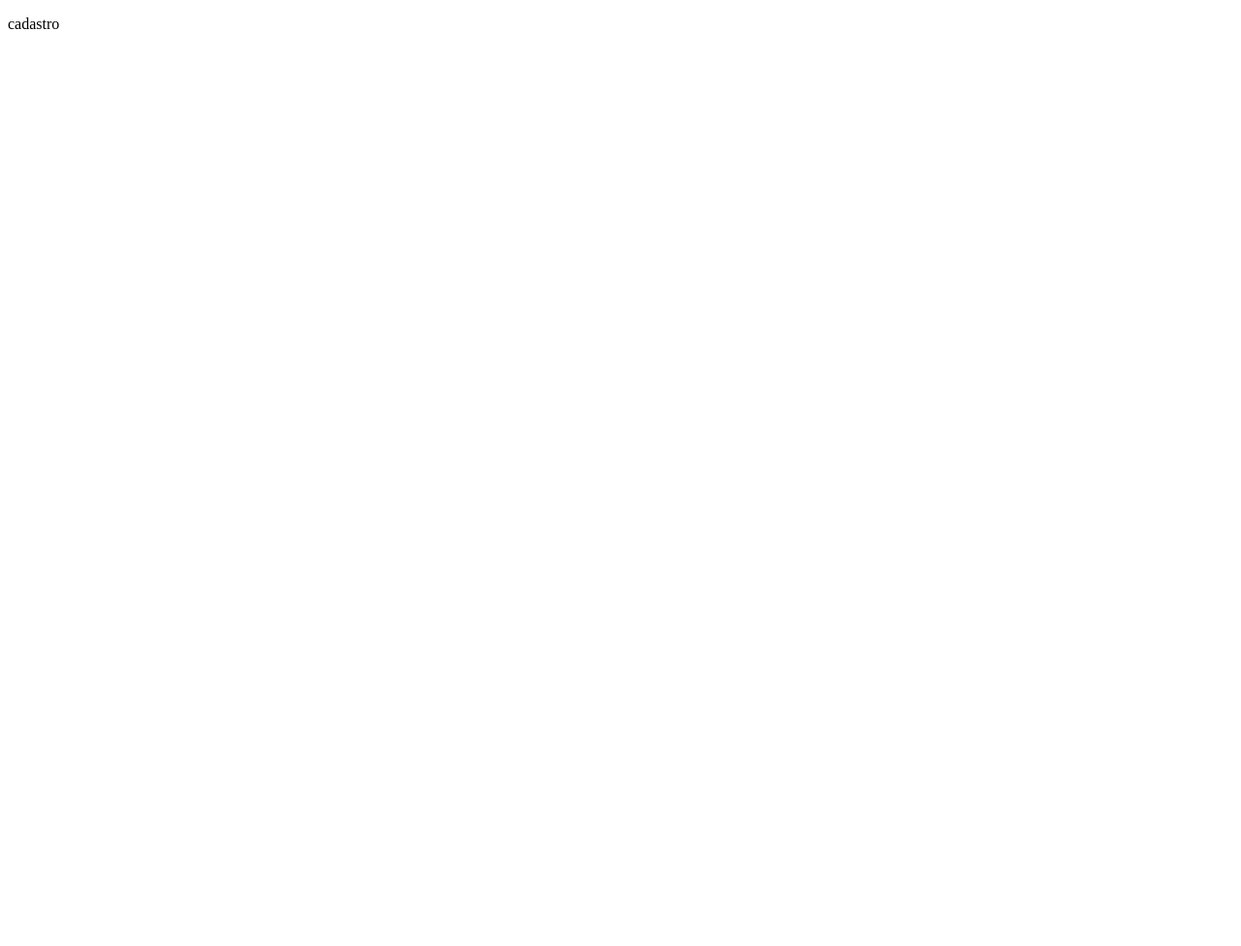
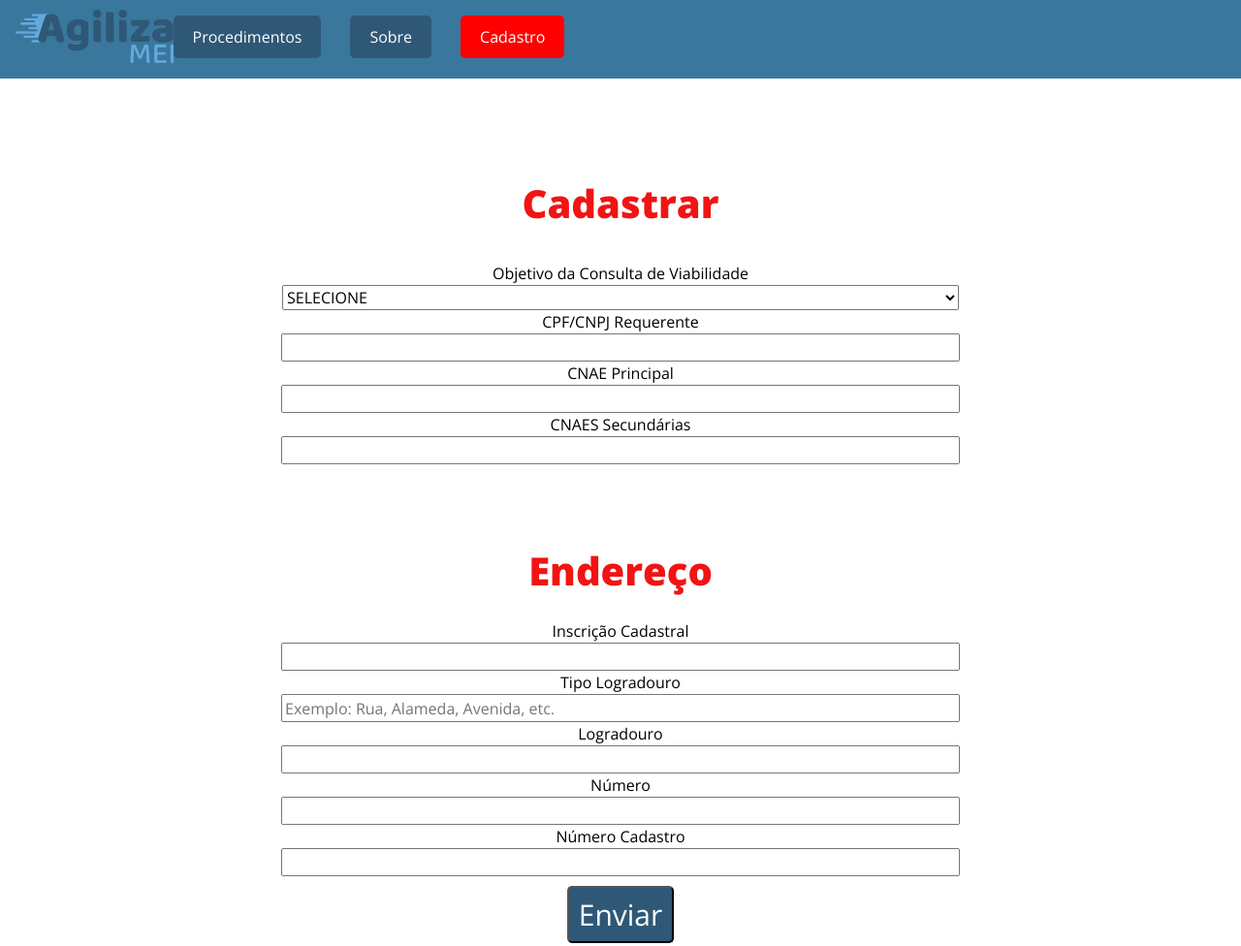
Before and after one commit to more-devs-2-blu/pyninjas, a plain HTML site: page site/cadastro.html in a window 1280 px wide. Shown: the whole page at 97% size. Before the commit the page ends 800 px from the top, so only its background shows below. Drawn offline with nearby package versions, Linux system fonts and the light colour scheme.

Commit message:
revisando

```diff
--- a/site/cadastro.html
+++ b/site/cadastro.html
@@ -4,9 +4,91 @@
     <meta charset="UTF-8">
     <meta http-equiv="X-UA-Compatible" content="IE=edge">
     <meta name="viewport" content="width=device-width, initial-scale=1.0">
-    <title>Document</title>
+    <link rel="shortcut icon" href="imgs/favico.png"/>
+    <link rel="stylesheet" type="text/css" href="css/styles.css"/>
+    <title>Agiliza MEI</title>
+
+    <link rel="preconnect" href="https://fonts.googleapis.com">
+    <link rel="preconnect" href="https://fonts.gstatic.com" crossorigin>
+    <link href="https://fonts.googleapis.com/css2?family=Open+Sans:ital,wght@0,300;0,400;0,800;1,700;1,800&display=swap" rel="stylesheet">
+
+
 </head>
 <body>
-    <p>cadastro</p>
+    <header>
+        <div class="cabecalho">
+            <div class="cabecalho__wrapper">
+                <div>
+                    <img class="imagem__logo" src="imgs/logo01.png">
+                </div>
+                <div class="cabecalho__nav">
+                    <nav>
+                        <ul>
+                            <li><a href="govbr.html">Procedimentos</a></li>
+                            <li><a href="sobre.html">Sobre</a></li>
+                            <li><a id="cadastrolink" href="cadastro.html">Cadastro</a></li>
+                        </ul>
+                    </nav>
+                </div>
+            </div>
+        </div>
+    </header>
+    <section class="formulario__section">
+        <div>
+            <form class="formulario">
+                <div class="formulario__titulo">
+                    <p>Cadastrar</p>
+                </div>
+                <label for="viabilidade">Objetivo da Consulta de Viabilidade</label><br>
+                <select id="opcao__viabilidade" name="opcao__viabilidade">
+                  <option value="0">SELECIONE</option>
+                  <option value="1">Inscrição inicial</option>
+                  <option value="2">Alteração de endereço</option>
+                  <option value="3">Alteração de atividade econômica (CNAE)</option>
+                  <option value="4">Alteração de endereço e Alteração de atividade econômica (CNAE)</option>
+                  <option value="5">Transformação Societária</option>
+                  <option value="6">Outras exigências/adequações de orgãos municipais (SEMMAS, VIG. SANIT., S.I.M. e outros)</option>
+                  <option value="7">Alteração de endereço e Transformação Societária</option>
+                  <option value="8">Alteração de atividade econômica (CNAE) e Transformação Societária</option>
+                  <option value="9">Transformação Societária e Alteração de endereço e alteração de atividade econômica</option>
+                </select><br>
+
+                <label for="requerente">CPF/CNPJ Requerente</label><br>
+                <input type="text" id="requerente" name="requerente"><br>
+
+                <label for="cnaeprincipal">CNAE Principal</label><br>
+                <input type="text" id="cnaeprincipal" name="cnaeprincipal"><br>
+
+                <label for="cnaessecundarias">CNAES Secundárias</label><br>
+                <input id="cnaessecundarias" name="cnaessecundarias"></input><br>
+
+                <div class="formulario__tituloE">
+                    <p>Endereço</p>
+                </div>
+
+                <label for="inscricaocadastral">Inscrição Cadastral</label><br>
+                <input type="text" id="inscricaocadastral" name="inscricaocadastral"><br>
+
+                <label for="tipologradouro">Tipo Logradouro</label><br>
+                <input type="text" id="tipologradouro" name="tipologradouro" placeholder="Exemplo: Rua, Alameda, Avenida, etc."><br>
+
+                <label for="logradouro">Logradouro</label><br>
+                <input id="logradouro" name="logradouro"></input><br>
+
+                <label for="numero">Número</label><br>
+                <input id="numero" name="numero"></input><br>
+
+                <label for="numerocadastro">Número Cadastro</label><br>
+                <input id="numerocadastro" name="numerocadastro"></input><br>
+
+               <button id="botaoenviar" type="submit">Enviar</button>
+
+              </form>
+        </div>
+    </section>
+    <footer>
+
+    </footer>
+
 </body>
 </html>
--- a/site/css/styles.css
+++ b/site/css/styles.css
@@ -115,7 +115,11 @@ header {
 
 nav {
     display: inline-block;
-    margin-left: 500px;
+
+}
+
+.cabecalho__nav{
+    justify-content: flex-end;
 }
 
 .cabecalho__wrapper ul {
@@ -134,14 +138,14 @@ a {
     text-decoration: none;
     display: inline-block;
     padding: 10px 20px;
-    border-radius: 20px;
-    background-color: #0066cc;
+    border-radius: 5px;
+    background-color: #2F5877;
     color: #fff;
-    transition: background-color 0.3s ease-in-out;
+    transition: background-color 0.4s ease-in-out;
 }
 
 a:hover {
-    background-color: #ff6600;
+    background-color: #64A8DC;
 }
 
 .cabecalho__wrapper {
@@ -153,3 +157,73 @@ a:hover {
     height: 55px;
     margin-left: 1rem;
 }
+
+
+
+#cadastrolink{
+    background-color: #ff0000;
+}
+
+#cadastrolink:hover{
+    background-color: #64A8DC;
+}
+
+.formulario__titulo{
+    color: #F21313;
+    margin-top:  200px;
+    margin-bottom: 50px;
+    text-align: center;
+    font-style: normal;
+    font-weight: 700;
+    font-size: 40px;
+    line-height: 20px;
+
+}
+
+.formulario__tituloE{
+    color: #F21313;
+    margin-top:  200px;
+    margin-bottom: 40px;
+    text-align: center;
+    font-style: normal;
+    font-weight: 700;
+    font-size: 40px;
+    line-height: 20px;
+}
+
+.formulario__tituloE{
+    color: #F21313;
+    margin-top:  100px;
+    margin-bottom: 40px;
+    text-align: center;
+    font-style: normal;
+    font-weight: 700;
+    font-size: 40px;
+    line-height: 20px;
+}
+.formulario{
+    text-align: center;
+}
+
+#botaoenviar{
+    margin-top: 10px;
+    font-size: 30px;
+    padding: 5px 10px;
+    border-radius: 5px;
+    background-color: #2F5877;
+    color: #ffffff;
+    transition: background-color 0.4s ease-in-out;
+}
+
+#botaoenviar:hover {
+    background-color: #64A8DC;
+}
+
+input{
+    width: 700px;
+    height: 29px;
+}
+
+footer{
+    background-color: #3a779d;
+}
```
Also changed, not shown: site/govbr.html (+4 -4 lines), site/incio.html (deleted, +0 -38 lines), site/procedimentos.html (deleted, +0 -12 lines).
